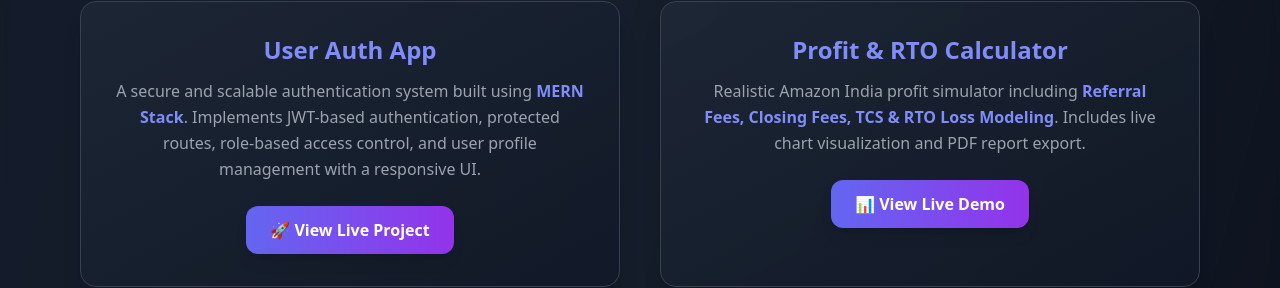
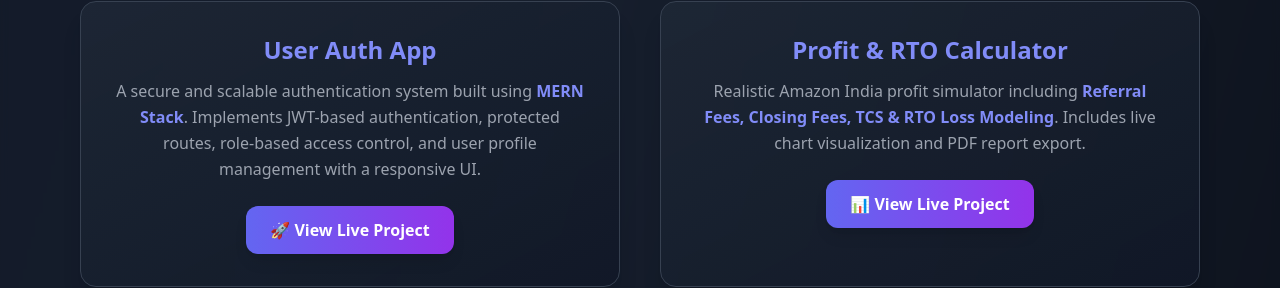
Before and after one commit to AGiriGoswami/Portfolios, a React (Vite) app: page / in a window 1280 px wide. Shown: the part 2622-2910 px from the top of the page. Built offline with nearby package versions, Linux system fonts and the light colour scheme.

Commit message:
Live Project

```diff
--- a/src/compoments/Projects.jsx
+++ b/src/compoments/Projects.jsx
@@ -83,7 +83,7 @@ const Projects = () => {
                            shadow-lg hover:shadow-2xl
                            transition-all duration-300 hover:scale-110"
               >
-                📊 View Live Demo
+                📊 View Live Project
               </a>
             </div>
           </div>
```
